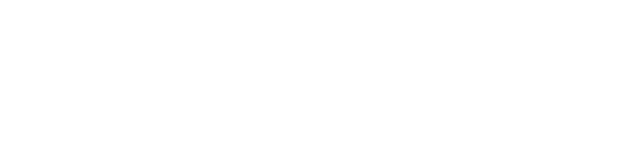
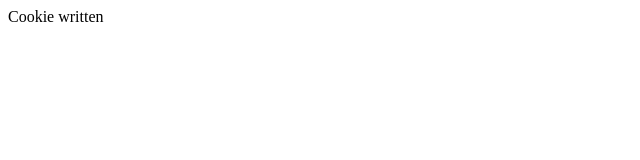
Before and after one commit to waiwaing/urban-telegram, a plain HTML site: page index.html in a window 1280 px wide. Shown: the whole page, without its empty margins (0-640 px from the left). Drawn offline with Linux system fonts and the light colour scheme.

Commit message:
Update index.html

```diff
--- a/index.html
+++ b/index.html
@@ -13,7 +13,7 @@ document.cookie = "foo=bar";
 
 var x = document.cookie;
 if (x.includes("bar")) {
-  document.body.innderHTML += "Cookie written";
+  document.body.innerHTML += "Cookie written";
 }
 
 </script>
```
